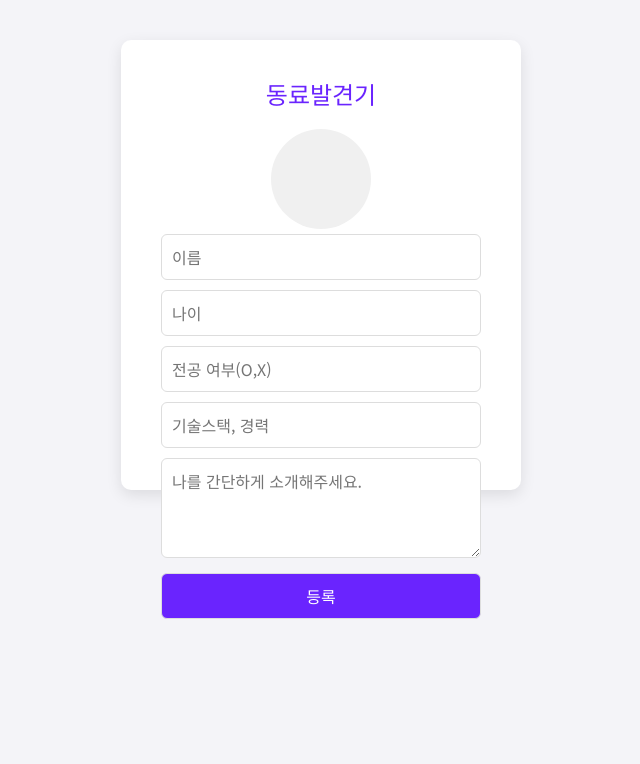
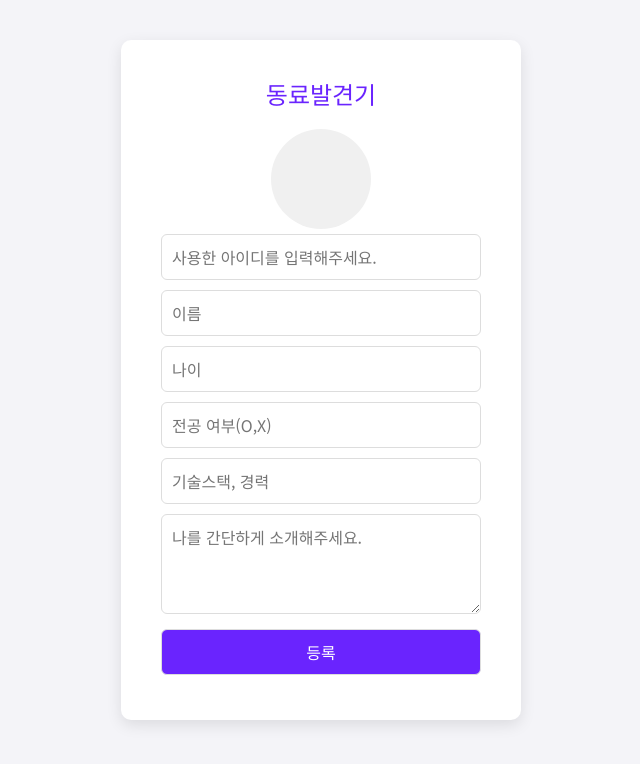
Before and after one commit to KraftonJungle4th/PeerFinder, a Flask app: page /myprofile in a window 1280 px wide. Shown: the top 764 px of the page, without its empty margins (319-959 px from the left). Run offline with Flask 3, Linux system fonts and the light colour scheme; parts of the project's set-up code (start-up, migrations or seed data) failed here and were passed over.

Commit message:
Feat:프로필 등록

```diff
--- a/app.py
+++ b/app.py
@@ -184,6 +184,30 @@ def refresh_expiring_jwts(response):
     except (RuntimeError, KeyError):
         return response
 
+@app.route("/myprofile", methods=["POST"])
+def post_myprofile():
+    db.Users.update_one({'user_id':request.form['user_id']},{'$set':{'Name':request.form['user_name']}})
+    db.Users.update_one({'user_id':request.form['user_id']},{'$set':{'Ages':request.form['user_ages']}})
+    db.Users.update_one({'user_id':request.form['user_id']},{'$set':{'MajorStatus':request.form['user_major']}})
+    db.Users.update_one({'user_id':request.form['user_id']},{'$set':{'Stack':request.form['user_techStack']}})
+    db.Users.update_one({'user_id':request.form['user_id']},{'$set':{'FreeWord':request.form['user_introduction']}})
+    db.Users.update_one({'user_id':request.form['user_id']},{'$set':{'ProfileEdit':True}})
+    return redirect(url_for("getprofile"))
+    # user_name = request.form['user_name']
+    # user_ages = request.form['user_ages']
+    # user_major = request.form['user_major']
+    # user_techStack = request.form['user_techStack']
+
+
+
+    # db.Users.update_many(
+    #     {"Name" : request.form['user_name']},
+    #     {"Ages" : request.form['user_ages']},
+    #     {"MajorStatus" : request.form['user_major']},
+    #     {"Stack" : request.form['user_techStack']},
+    #     {"FreeWord" : request.form['user_introduction']},
+    #     {'ProfileEdit': True},
+    # )
 
 if __name__ == "__main__":
     print(sys.executable)
--- a/templates/pages/myprofile.html
+++ b/templates/pages/myprofile.html
@@ -23,7 +23,7 @@
             }
             .profile-wrapper {
                 width: 400px;
-                height: 450px;
+                height: 680px;
                 padding: 40px;
                 background-color: #fff;
                 border-radius: 10px;
@@ -142,12 +142,13 @@
                 <input type="file" name="profile-pic" accept="image/*">
             </div>
             <!-- 프로필 정보 입력 폼 -->
-            <form method="post" action="서버의url" class="profile-form">
-                <input type="text" name="name" placeholder="이름">
-                <input type="number" name="age" placeholder="나이">
-                <input type="text" name="major" placeholder="전공 여부(O,X)">
-                <input type="text" name="techStack" placeholder="기술스택, 경력">
-                <textarea name="introduction" placeholder="나를 간단하게 소개해주세요."></textarea>
+            <form method="POST"  class="profile-form">
+                <input type="email" name="user_id" id = "user_id" placeholder="사용한 아이디를 입력해주세요.">
+                <input type="text" name="user_name" id = "user_name" placeholder="이름">
+                <input type="number" name="user_ages" id = "user_ages" placeholder="나이">
+                <input type="text" name="user_major" id ="user_major" placeholder="전공 여부(O,X)">
+                <input type="text" name="user_techStack" id ="user_techStack" placeholder="기술스택, 경력">
+                <textarea name="user_introduction" id="user_introduction" placeholder="나를 간단하게 소개해주세요."></textarea>
                 <input type="submit" class="submit-btn" value="등록">
             </form>
         </div>
```
Also changed, not shown: templates/index.html (+0 -7 lines), templates/pages/profile.html (+8 -1 lines).
